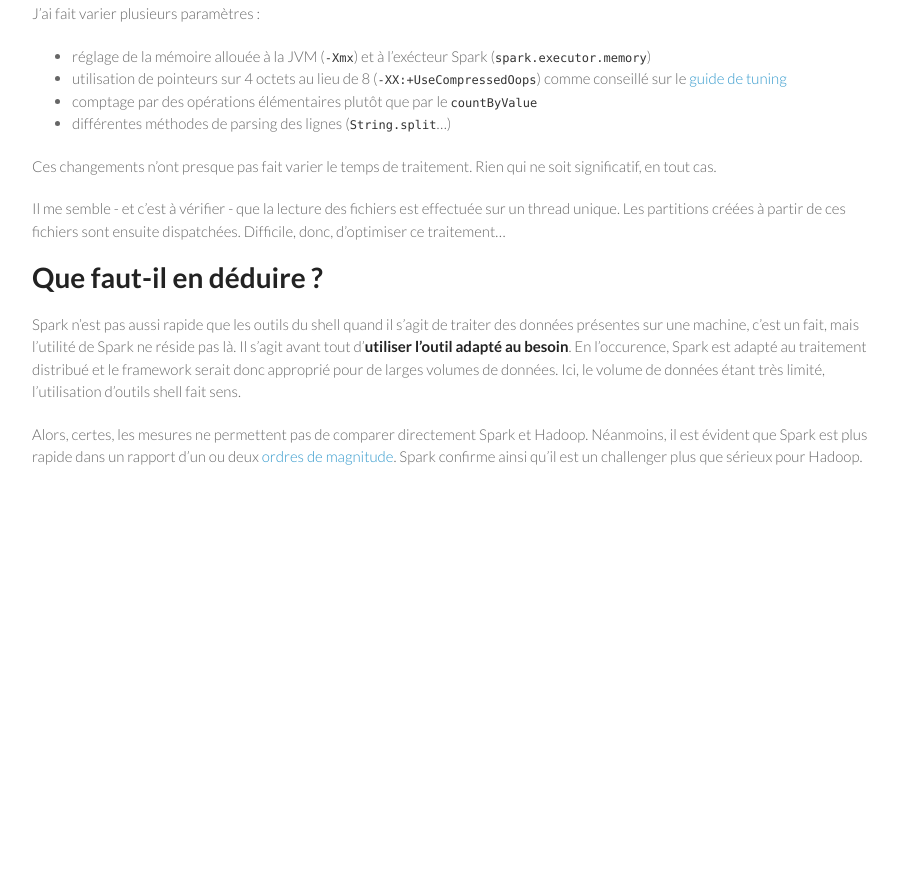
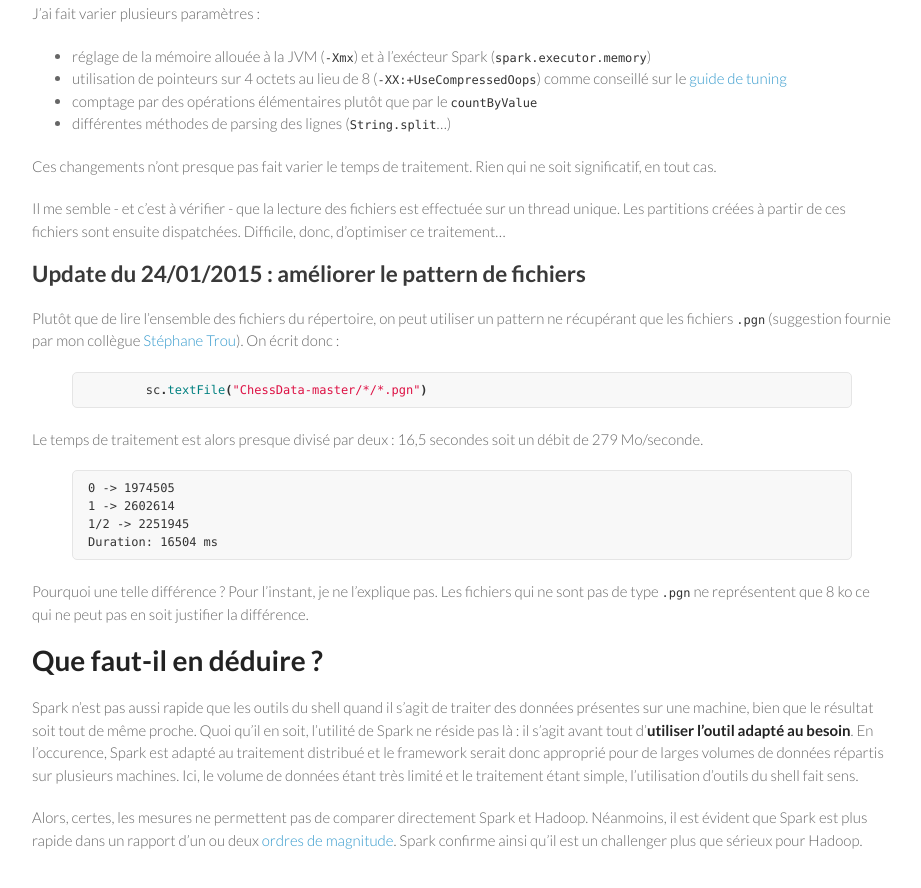
Before and after one commit to aseigneurin/aseigneurin.github.io, a Jekyll site: the page built from _posts/2015-01-23-spark-vs-command-line-tools.md, in a window 1280 px wide and 900 px high, scrolled down 1929 px. Shown: the top 888 px of the window, without its empty margins (178-1099 px from the left). Built offline with Jekyll 4.4.1, drawn with Linux system fonts in a browser that asks for light colours; nearby versions of some CDN libraries; before the commit the page ends 2475 px from its top, so only the background shows below that; some of the changed text lies outside the part shown.

Commit message:
- optim to read only .pgn files

```diff
--- a/_posts/2015-01-23-spark-vs-command-line-tools.md
+++ b/_posts/2015-01-23-spark-vs-command-line-tools.md
@@ -30,7 +30,7 @@ user    0m17.589s
 sys 0m4.215s
 {% endhighlight %}
 
-J'ai reproduit le traitement avec Spark 1.2.0 sans chercher à optimiser l'exécution :
+J'ai reproduit le traitement avec Spark 1.2.0 **sans chercher à optimiser l'exécution** :
 
 {% highlight java %}
 package com.seigneurin.spark;
@@ -97,8 +97,27 @@ Ces changements n'ont presque pas fait varier le temps de traitement. Rien qui n
 
 Il me semble - et c'est à vérifier - que la lecture des fichiers est effectuée sur un thread unique. Les partitions créées à partir de ces fichiers sont ensuite dispatchées. Difficile, donc, d'optimiser ce traitement...
 
+## Update du 24/01/2015 : améliorer le pattern de fichiers
+
+Plutôt que de lire l'ensemble des fichiers du répertoire, on peut utiliser un pattern ne récupérant que les fichiers `.pgn` (suggestion fournie par mon collègue [Stéphane Trou](https://www.linkedin.com/pub/st%C3%A9phane-trou/1b/527/335)). On écrit donc :
+
+{% highlight java %}
+        sc.textFile("ChessData-master/*/*.pgn")
+{% endhighlight %}
+
+Le temps de traitement est alors presque divisé par deux : 16,5 secondes soit un débit de 279 Mo/seconde.
+
+{% highlight bash %}
+0 -> 1974505
+1 -> 2602614
+1/2 -> 2251945
+Duration: 16504 ms
+{% endhighlight %}
+
+Pourquoi une telle différence ? Pour l'instant, je ne l'explique pas. Les fichiers qui ne sont pas de type `.pgn` ne représentent que 8 ko ce qui ne peut pas en soit justifier la différence.
+
 # Que faut-il en déduire ?
 
-Spark n'est pas aussi rapide que les outils du shell quand il s'agit de traiter des données présentes sur une machine, c'est un fait, mais l'utilité de Spark ne réside pas là. Il s'agit avant tout d'**utiliser l'outil adapté au besoin**. En l'occurence, Spark est adapté au traitement distribué et le framework serait donc approprié pour de larges volumes de données. Ici, le volume de données étant très limité, l'utilisation d'outils shell fait sens.
+Spark n'est pas aussi rapide que les outils du shell quand il s'agit de traiter des données présentes sur une machine, bien que le résultat soit tout de même proche. Quoi qu'il en soit, l'utilité de Spark ne réside pas là : il s'agit avant tout d'**utiliser l'outil adapté au besoin**. En l'occurence, Spark est adapté au traitement distribué et le framework serait donc approprié pour de larges volumes de données répartis sur plusieurs machines. Ici, le volume de données étant très limité et le traitement étant simple, l'utilisation d'outils du shell fait sens.
 
 Alors, certes, les mesures ne permettent pas de comparer directement Spark et Hadoop. Néanmoins, il est évident que Spark est plus rapide dans un rapport d'un ou deux [ordres de magnitude](https://en.wikipedia.org/wiki/Order_of_magnitude). Spark confirme ainsi qu'il est un challenger plus que sérieux pour Hadoop.
```
